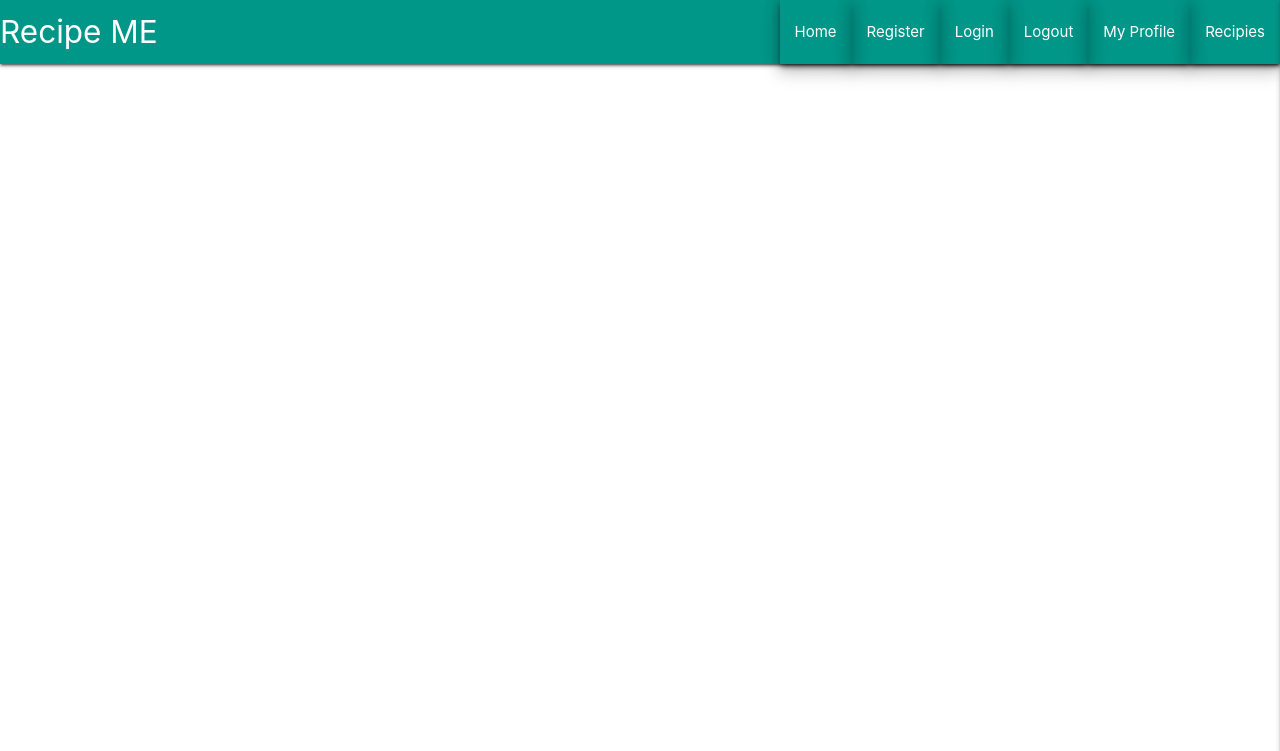
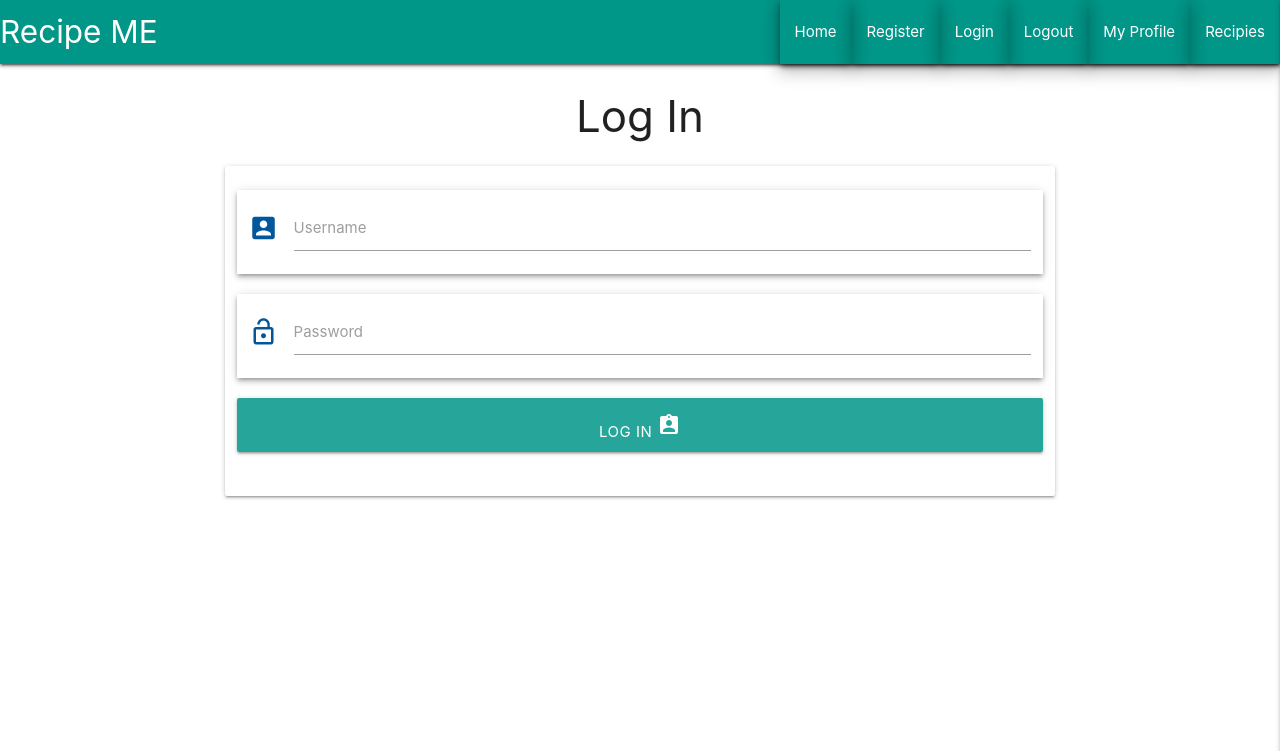
Before and after one commit to Jakub1994/Bookwithrecepies, a Flask app: template templates/login.html in a window 1280 px wide. Shown: the top 751 px of the page. Run offline with Flask 2, Linux system fonts and the light colour scheme; the template is opened without the code that fills it, so the values that code supplies are empty; some libraries are stand-ins or nearby versions.

Commit message:
login page

```diff
--- a/app.py
+++ b/app.py
@@ -45,6 +45,32 @@ def register():
         flash("Registration Successful")
     return render_template("register.html")
 
+
+@app.route("/login", methods=["GET", "POST"])
+def login():
+    if request.method == "POST":
+        # check if username exists in db
+        existing_user = mongo.db.users.find_one(
+            {"username": request.form.get("username").lower()})
+
+        if existing_user:
+        #ensure hashed password matches user input
+            if check_password_hash(
+                existing_user["password"], request.form.get("password")):
+                session["user"] = request.form.get("username").lower()
+                flash("Welcome, {}".format(request.form.get("username")))
+            else:
+            # Invalid password match
+                flash("Incorrect Username or Password")
+                return redirect(url_for("login"))
+
+        else:
+        #username doasn't exist
+            flash("Incorrect Username or Password")
+            return redirect(url_for("login"))
+
+    return render_template("login.html")
+
 if __name__ == "__main__":
     app.run(host=os.environ.get("IP"),
             port=int(os.environ.get("PORT")),
--- a/requirements.txt
+++ b/requirements.txt
@@ -4,3 +4,4 @@ itsdangerous==1.1.0
 pymongo==3.11.3
 Werkzeug==1.0.1
 dnspython==2.1.0
+flask-pymongo==2.3.0
--- a/templates/base.html
+++ b/templates/base.html
@@ -20,7 +20,7 @@
             <ul class="right hide-on-med-and-down z-depth-2">
                 <li class="z-depth-3"><a href="{{ url_for('get_recipie') }}">Home</a></li>
                 <li class="z-depth-3"><a href="{{ url_for('register') }}">Register</a></li>
-                <li class="z-depth-3"><a href="#">Login</a></li>
+                <li class="z-depth-3"><a href="{{ url_for('login') }}">Login</a></li>
                 <li class="z-depth-3"><a href="#">Logout</a></li>
                 <li class="z-depth-3"><a href="#">My Profile</a></li>
                 <li class="z-depth-3"><a href="#">Recipies</a></li>
--- a/templates/login.html
+++ b/templates/login.html
@@ -1,6 +1,31 @@
-{% extends "home.html" %}
+{% extends "base.html" %}
 {% block content %}
 
-
-
+<h3 class="center-align">Log In</h3>
+<div class="row">
+    <div class="col s12 m8 offset-m2">
+        <form class="card-panel" method="POST" action="{{ url_for('register') }}">
+            <!--Username-->
+            <div class="row z-depth-2">
+                <div class="input-field col s12">
+                    <i class="material-icons prefix light-blue-text text-darken-4">account_box</i>
+                    <input id="username" name="username"type="text" minlength="6" maxlength="16" pattern="^[a-zA-Z0-9]{6-16}$" class="validate" required>
+                    <label for="username">Username</label>
+                </div>
+            </div>
+            <!--Password i need center that content-->
+            <div class="row z-depth-2">
+                <div class="input-field col s12">
+                    <i class="material-icons prefix light-blue-text text-darken-4">lock_open</i>
+                    <input id="password" name="password" type="password" class="validate"  minlength="10" maxlength="25" pattern="^[a-zA-Z0-9]{10-25}$"required>
+                    <label for="password">Password</label>
+                </div>
+            </div>
+            <!--Register-->
+            <div class="row ">
+                <button class="col s12 btn-large waves-effect waves-light darken-4 text-shadow " type="submit">Log in <i class="material-icons prefix light-darken">assignment_ind</i></button>
+            </div>
+        </form>
+    </div>
+</div>
 {% endblock %}
--- a/templates/register.html
+++ b/templates/register.html
@@ -1,5 +1,7 @@
 {% extends "base.html" %}
 {% block content %}
+
+<h3 class="center-align">Register</h3>
 <div class="row">
     <div class="col s12 m8 offset-m2">
         <form class="card-panel" method="POST" action="{{ url_for('register') }}">
```
Also changed, not shown: templates/logout.html (+26 -0 lines).
